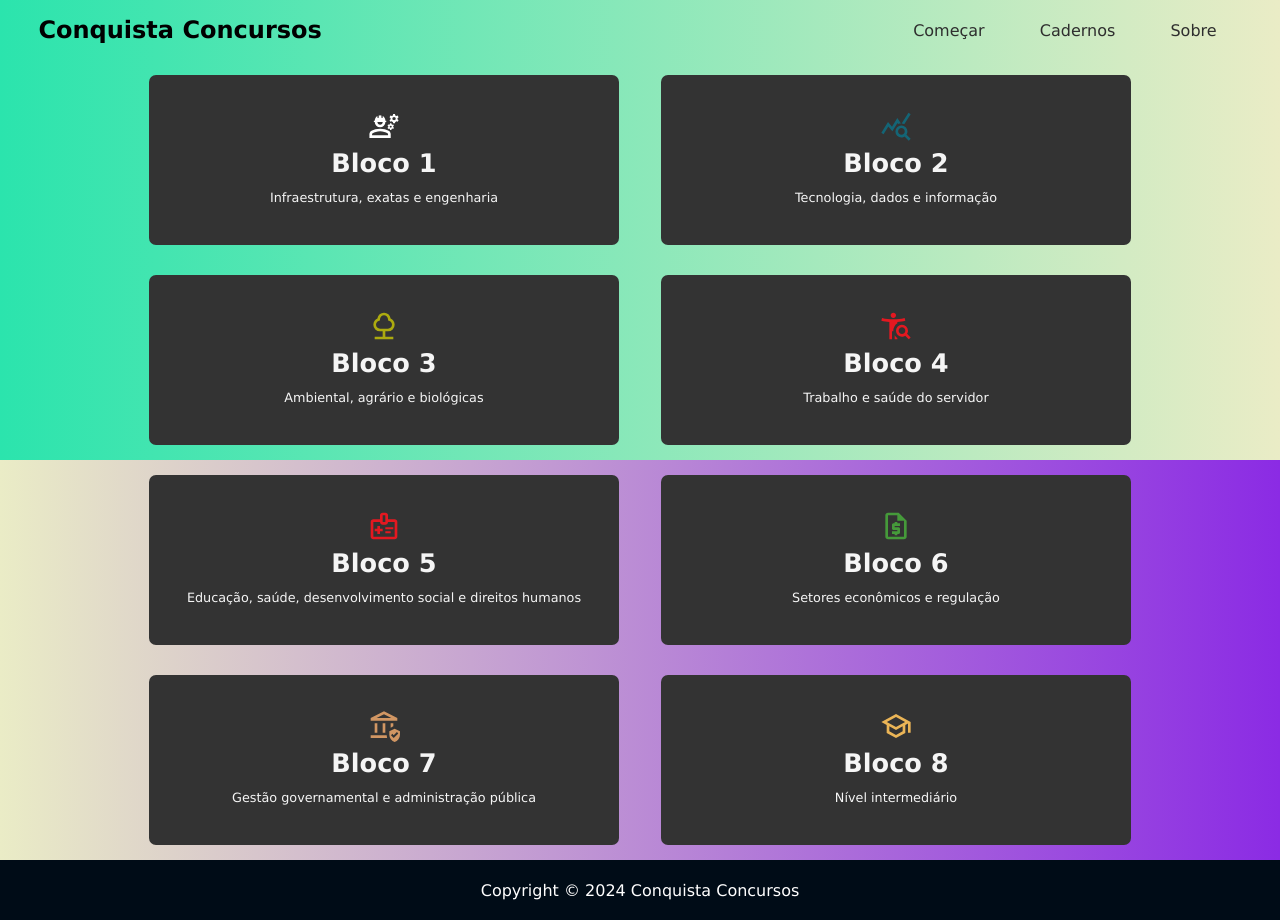
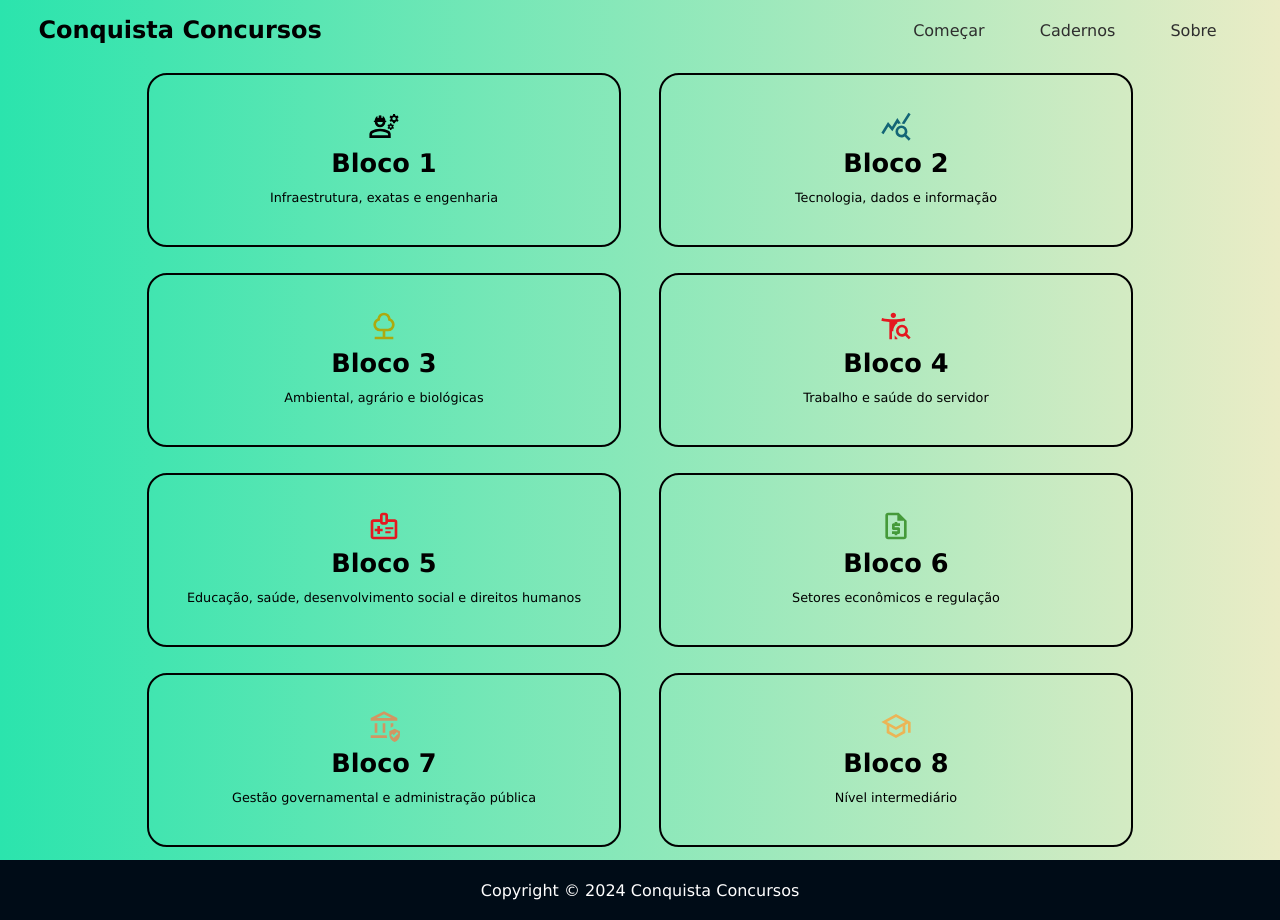
Before and after one commit to Voz-bonita/Conquista-Concursos, a SvelteKit app: page /simulados in a window 1280 px wide. Built offline with nearby package versions, Linux system fonts and the light colour scheme.

Commit message:
Cards with no background color

```diff
--- a/src/lib/card_simulado.svelte
+++ b/src/lib/card_simulado.svelte
@@ -15,18 +15,17 @@
 	.card {
 		height: 80%;
 		width: 90%;
-		background-color: rgb(51, 51, 51);
-		border-radius: 7px;
+		border-radius: 20px;
 		padding: 5px;
-		/* border: 3px solid; */
-		/* border-color: rgba(168, 175, 168, 0.5); */
+		border: 2px solid;
+		border-color: black;
 		justify-content: center;
 		align-items: center;
 		display: flex;
 		flex-direction: column;
 		font-size: 0.6em;
 		text-align: center;
-		color: whitesmoke;
+		color: black;
 	}
 	.branch {
 		font-weight: bold;
@@ -41,7 +40,7 @@
 
 	.card:hover {
 		cursor: pointer;
-		box-shadow: 0 0 0 2px black;
+		box-shadow: 0 0 0 1px black;
 	}
 	@media only screen and (hover: none) and (pointer: coarse) {
 		.branch {
--- a/src/routes/simulados/+page.svelte
+++ b/src/routes/simulados/+page.svelte
@@ -16,13 +16,13 @@
 		'filter: invert(97%) sepia(28%) saturate(7146%) hue-rotate(312deg) brightness(93%) contrast(98%)';
 </script>
 
-<section class="grid-template main_theme">
+<div>
+	<section class="grid-template">
 		<div class="grid-item">
 			<CardSimulado
 				branch="Bloco 1"
 				description="Infraestrutura, exatas e engenharia"
 				icon_path="engineer.svg"
-			icon_style={white_icon}
 			/>
 		</div>
 		<div class="grid-item">
@@ -50,7 +50,7 @@
 			/>
 		</div>
 	</section>
-<section class="grid-template secondary_theme">
+	<section class="grid-template">
 		<div class="grid-item">
 			<CardSimulado
 				branch="Bloco 5"
@@ -84,6 +84,7 @@
 			/>
 		</div>
 	</section>
+</div>
 
 <style>
 	.grid-template {
@@ -91,6 +92,7 @@
 		grid-template-columns: 40% 40%;
 		min-height: 50vh;
 		justify-content: center;
+		background: linear-gradient(90deg, #2be4ad, #eaecc6);
 	}
 
 	.grid-item {
@@ -98,12 +100,4 @@
 		justify-content: center;
 		align-items: center;
 	}
-
-	.main_theme {
-		background: linear-gradient(to right, #2be4ad, #eaecc6);
-	}
-
-	.secondary_theme {
-		background: linear-gradient(to right, #eaecc6, #8b2be4);
-	}
 </style>
```
Lines whose indentation alone changed are shown as unchanged.
